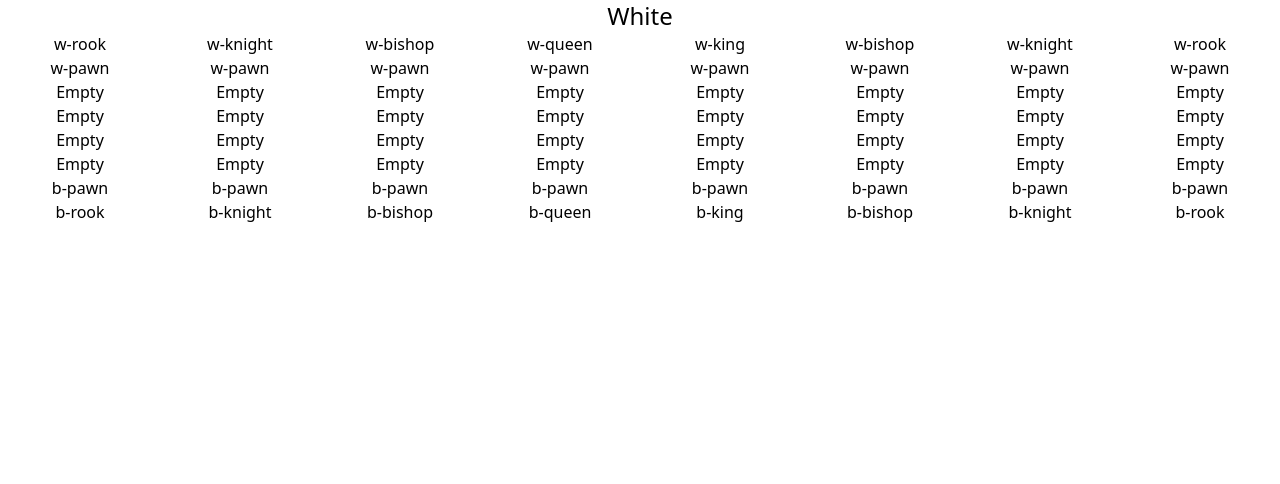
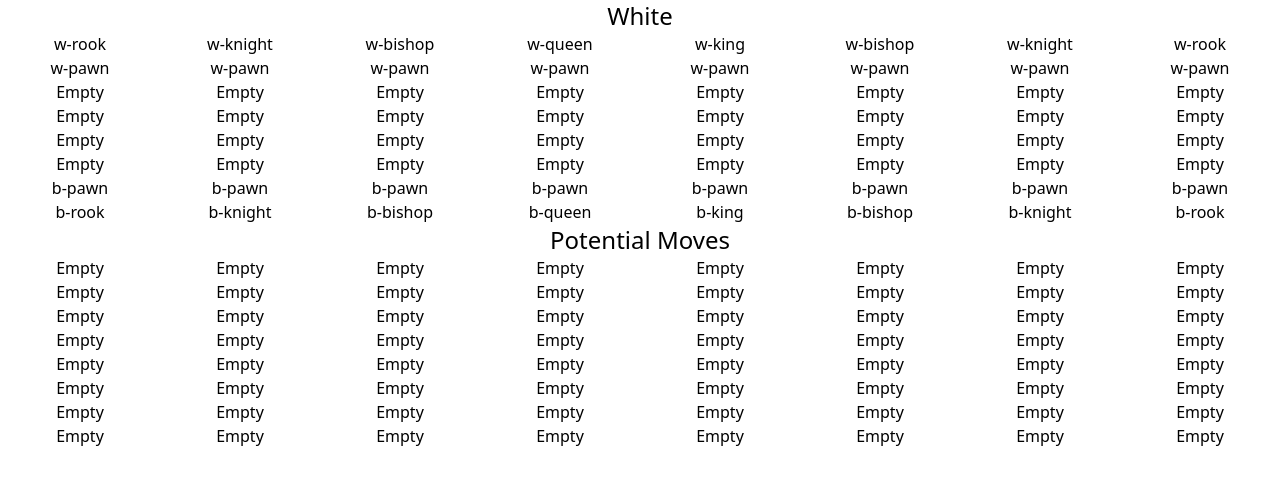
Before and after one commit to JihengNie/chess, a Next.js app in the folder chess/: page / in a window 1280 px wide. Shown: the top 484 px of the page. Built offline with nearby package versions, Linux system fonts and the light colour scheme.

Commit message:
Create a new potential board variable

```diff
--- a/chess/pages/components/board.tsx
+++ b/chess/pages/components/board.tsx
@@ -6,6 +6,7 @@ interface BoardProps {
 
 type MyState = {
   board?: string[][],
+  potentialBoard?: string[][],
   piece?: string | undefined,
   potentialSpaces: (number[] | null)[],
   currentLocation: number[]
@@ -17,6 +18,7 @@ class Board extends Component<BoardProps, MyState> {
 
     this.state = {
       board: createNewArrayOfBoard(),
+      potentialBoard: createNewArrayPotentialBoard(),
       piece: '',
       potentialSpaces: [[]],
       currentLocation: []
@@ -35,7 +37,7 @@ class Board extends Component<BoardProps, MyState> {
     const newLocation = [newY, newX]
     const newBoard = [...this.state.board!]
 
-    if (JSON.stringify(newLocation) === JSON.stringify(currentLocation) && checkItemInArray(potentialSpaces, newLocation)) {
+    if (JSON.stringify(newLocation) === JSON.stringify(currentLocation) && checkItemInPotentialSpaces(potentialSpaces, newLocation)) {
       // Setting Current space to null
       newBoard[yDirection][xDirection] = 'Empty'
       newBoard[newY][newX] = piece!
@@ -75,24 +77,24 @@ class Board extends Component<BoardProps, MyState> {
   render() {
     console.log(this.state)
     const { turn } = this.props;
-    const { board, piece, potentialSpaces} = this.state
+    const { board, potentialBoard} = this.state
 
     const rowDivArray = []
-    for (let i = 0; i < 8; i++) {
+    for (let y = 0; y < 8; y++) {
       const tempRow = []
-      for (let j = 0; j < 8; j++) {
-        const pieceContent = board![i][j] === 'Empty' ? 'Empty' : board![i][j].toString()
-        tempRow.push(<div id={`${i + j.toString()} ${pieceContent}`} onClick={this.handlePiecePotentialSpaces} className='basis-1/8' > {pieceContent} </div>)
+      for (let x = 0; x < 8; x++) {
+        const pieceContent = board![y][x] === 'Empty' ? 'Empty' : board![y][x].toString()
+        tempRow.push(<div id={`${y + x.toString()} ${pieceContent}`} onClick={this.handlePiecePotentialSpaces} className='basis-1/8' > {pieceContent} </div>)
       }
       rowDivArray.push(tempRow)
     }
 
     const potentialSpacesDivArray = []
-    for (let i = 0; i < 8; i++) {
+    for (let y = 0; y < 8; y++) {
       const tempRow = []
-      for (let j = 0; j < 8; j++) {
-        const pieceContent = board![i][j] === 'Empty' ? 'Empty' : board![i][j].toString()
-        tempRow.push(<div id={`${i + j.toString()} ${pieceContent}`} onClick={this.handlePiecePotentialSpaces} className='basis-1/8' > {pieceContent} </div>)
+      for (let x = 0; x < 8; x++) {
+        const pieceContent = potentialBoard![y][x] === 'Empty' ? 'Empty' : potentialBoard![y][x].toString()
+        tempRow.push(<div id={`${y + x.toString()} ${pieceContent}`} className='basis-1/8' > {pieceContent} </div>)
       }
       potentialSpacesDivArray.push(tempRow)
     }
@@ -103,10 +105,18 @@ class Board extends Component<BoardProps, MyState> {
       </div>
     );
 
+    const htmlPotentialSpaces = (
+      <div className='grid grid-cols-8 content-center text-center'>
+        {potentialSpacesDivArray}
+      </div>
+    )
+
     return (
       <>
         <h1 className='text-center text-2xl'>{turn}</h1>
-        <div onClick={this.handlePieceClick} >{htmlBoard}</div>
+        <div>{htmlBoard}</div>
+        <h1 className='text-center text-2xl'>Potential Moves</h1>
+        <div>{htmlPotentialSpaces}</div>
       </>
     );
   }
@@ -134,6 +144,28 @@ function createNewArrayOfBoard() {
   return arrayBoard
 }
 
+function createNewArrayPotentialBoard() {
+  const empty1 = [] = new Array(8).fill('Empty');
+  const empty2 = [] = new Array(8).fill('Empty');
+  const empty3 = [] = new Array(8).fill('Empty');
+  const empty4 = [] = new Array(8).fill('Empty');
+  const empty5 = [] = new Array(8).fill('Empty');
+  const empty6 = [] = new Array(8).fill('Empty');
+  const empty7 = [] = new Array(8).fill('Empty');
+  const empty8 = [] = new Array(8).fill('Empty');
+  const arrayBoard = [
+    empty1,
+    empty2,
+    empty3,
+    empty4,
+    empty5,
+    empty6,
+    empty7,
+    empty8
+  ]
+  return arrayBoard
+}
+
 function checkCordsWithinBoard(xDirection: number, yDirection: number ) {
   if (xDirection >= 0 && xDirection <= 7 && yDirection >= 0 && yDirection <= 7 ) {
     return true
@@ -142,7 +174,7 @@ function checkCordsWithinBoard(xDirection: number, yDirection: number ) {
   }
 }
 
-function checkItemInArray(arr: (number[] | null)[], item: number[]) {
+function checkItemInPotentialSpaces(arr: (number[] | null)[], item: number[]) {
   for (let index in arr) {
     if (JSON.stringify(item) === JSON.stringify(arr[index])) {
       return true
```
